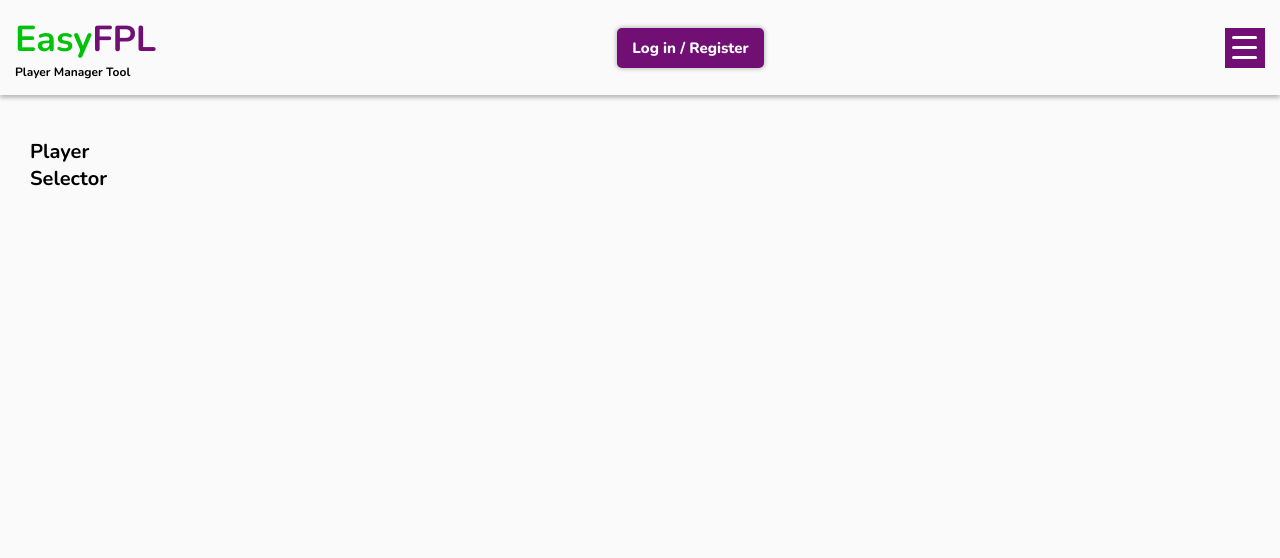
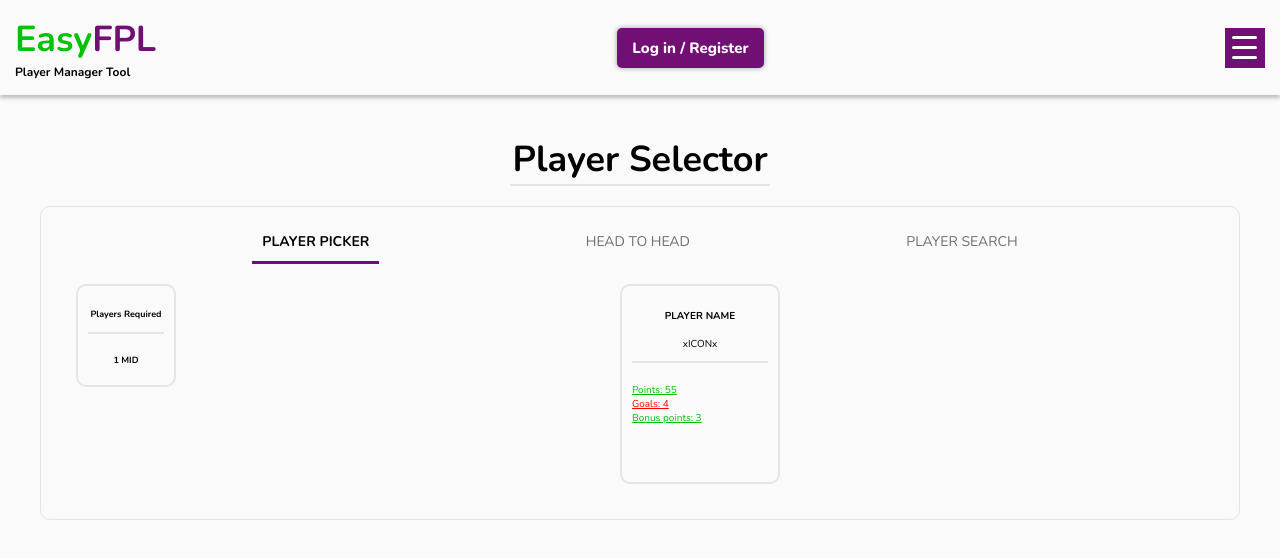
Before and after one commit to maslenm/easyfpl, a React (Create React App) app in the folder client/: page /player-selector in a window 1280 px wide. Shown: the top 558 px of the page. Built offline with nearby package versions, Linux system fonts and the light colour scheme.

Commit message:
initial work on player selector, player picker component, styling and layout

```diff
--- a/client/src/components/PlayerSelector.js
+++ b/client/src/components/PlayerSelector.js
@@ -1,8 +1,49 @@
 const PlayerSelector = () => (
   <>
-    <header>
-      <h1>Player Selector</h1>
+    <header className="player-selector-header">
+      <h1 className="player-selector-header__title heading-1">
+        Player Selector
+      </h1>
     </header>
+
+    <section className="player-selector-content">
+      <section className="tab-group">
+        <div className="tab-group__tab tab-group__tab--active">
+          PLAYER PICKER
+        </div>
+        <div className="tab-group__tab">HEAD TO HEAD</div>
+        <div className="tab-group__tab">PLAYER SEARCH</div>
+      </section>
+      <section className="tab-content">
+        <div className="playerCard">
+          <header className="playerCard__header">
+            <h4>PLAYER NAME</h4>
+            <p>xICONx</p>
+          </header>
+          <div className="playerCard-content">
+            <ul className="playerCard-content__search-filter-results">
+              <li className="playerStats playerStats--stat-green">
+                Points: 55
+              </li>
+              <li className="playerStats playerStats--stat-red">Goals: 4</li>
+              <li className="playerStats playerStats--stat-green">
+                Bonus points: 3
+              </li>
+            </ul>
+          </div>
+        </div>
+        <div className="required-players-info">
+          <header className="required-players-info__header">
+            <h4>Players Required</h4>
+          </header>
+          <div className="required-players-content">
+            <ul className="required-players-content__players">
+              <li className="required-player">1 mid </li>
+            </ul>
+          </div>
+        </div>
+      </section>
+    </section>
   </>
 );
 
--- a/client/src/index.scss
+++ b/client/src/index.scss
@@ -20,6 +20,7 @@
 @import "styles/pages/home";
 @import "styles/pages/landing";
 @import "styles/pages/login";
+@import "styles/pages/playerSelector";
 
 body {
   margin: 0;
--- a/client/src/styles/abstracts/_variables.scss
+++ b/client/src/styles/abstracts/_variables.scss
@@ -11,6 +11,12 @@ $color-purple-primary: #720f74;
 
 $color-form-input-placeholder: #606060;
 
+$color-tab-inactive: #6f6f6f;
+
+$color-stat-green: $color-green-primary;
+
+$color-stat-red: red;
+
 // FONTS
 
 $font-primary: "Nunito", sans-serif;
@@ -19,3 +25,7 @@ $font-weight-regular: 400;
 $font-weight-bold: 700;
 $font-weight-xbold: 800;
 $font-weight-xxbold: 900;
+
+// ELEMENTS
+
+$border-color-primary: #e5e5e5;
--- a/client/src/styles/base/_typography.scss
+++ b/client/src/styles/base/_typography.scss
@@ -75,3 +75,37 @@
   font-weight: $font-weight-bold;
   text-decoration: none;
 }
+
+.tab-group {
+  font-size: 1.4rem;
+
+  &__tab {
+    font-weight: $font-weight-light;
+    &--active {
+      font-weight: $font-weight-bold;
+    }
+  }
+}
+
+.playerStats {
+  &--stat-red {
+    color: $color-stat-red;
+    text-decoration: underline;
+  }
+  &--stat-green {
+    color: $color-stat-green;
+    text-decoration: underline;
+  }
+}
+
+.required-players-info {
+  font-size: 0.9rem;
+  &__header {
+    text-transform: capitalize;
+  }
+}
+
+.required-player {
+  text-transform: uppercase;
+  font-weight: $font-weight-bold;
+}
--- /dev/null
+++ b/client/src/styles/pages/_playerSelector.scss
@@ -0,0 +1,110 @@
+.player-selector-header {
+  grid-row-start: 1;
+  grid-row-end: 2;
+  grid-column-start: 5;
+  grid-column-end: 7;
+  padding: 1rem;
+
+  &__title {
+    padding: 0;
+    margin: 0;
+    text-align: center;
+    border-bottom: 2px solid #e5e5e5;
+    color: $color-black;
+  }
+}
+
+.player-selector-content {
+  grid-row-start: 2;
+  grid-column-start: 1;
+  grid-column-end: -1;
+  padding: 1.5rem;
+  margin: 1rem;
+  place-self: center;
+  border: 1px solid $border-color-primary;
+  border-radius: 10px;
+  background-color: transparent;
+}
+
+.tab-group {
+  display: flex;
+  place-content: space-evenly;
+  text-align: center;
+
+  &__tab {
+    padding: 1rem;
+    margin: 0;
+    cursor: pointer;
+    border-radius: 5px 5px 0px 0px;
+    color: $color-tab-inactive;
+
+    &--active {
+      border-bottom: 3px solid $color-purple-primary;
+      color: $color-black;
+    }
+  }
+}
+
+.tab-content {
+  display: grid;
+  grid-template-rows: 1fr;
+  grid-template-columns:
+    1fr repeat(8, minmax(min-content, 14rem))
+    1fr;
+  padding: 1rem;
+}
+
+.playerCard {
+  box-sizing: border-box;
+  grid-column-start: 5;
+  grid-column-end: 7;
+  place-self: center;
+  text-align: center;
+  border: 2px solid $border-color-primary;
+  border-radius: 10px;
+  padding: 1rem;
+  margin: 1rem;
+  min-width: 16rem;
+  height: 20rem;
+
+  &__header {
+    border-bottom: 2px solid $border-color-primary;
+    padding: 0;
+  }
+}
+
+.playerCard-content {
+  &__search-filter-results {
+    list-style: none;
+    margin-top: 2rem;
+    padding: 0;
+    text-align: left;
+  }
+}
+.required-players-info {
+  box-sizing: border-box;
+  grid-row-start: 1;
+  grid-row-end: 2;
+  grid-column-start: 1;
+  grid-column-end: 2;
+  place-self: start;
+  text-align: center;
+  border: 2px solid $border-color-primary;
+  border-radius: 10px;
+  padding: 1rem;
+  margin: 1rem;
+  min-width: 10rem;
+  height: min-content;
+
+  &__header {
+    border-bottom: 2px solid $border-color-primary;
+    padding: 0;
+  }
+}
+
+.required-players-content__players {
+  list-style: none;
+  margin-top: 2rem;
+  padding: 0;
+  text-align: center;
+}
```
